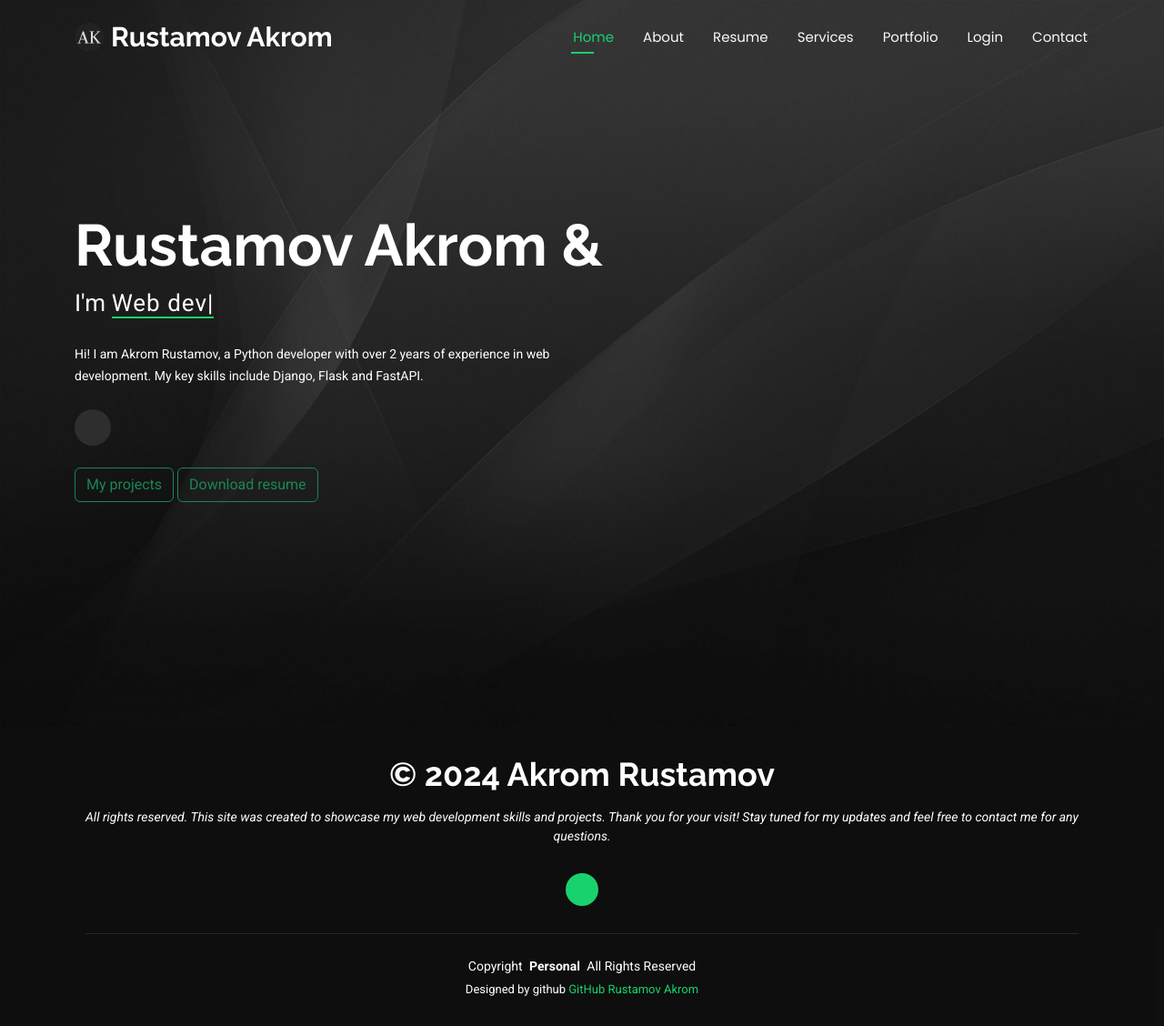
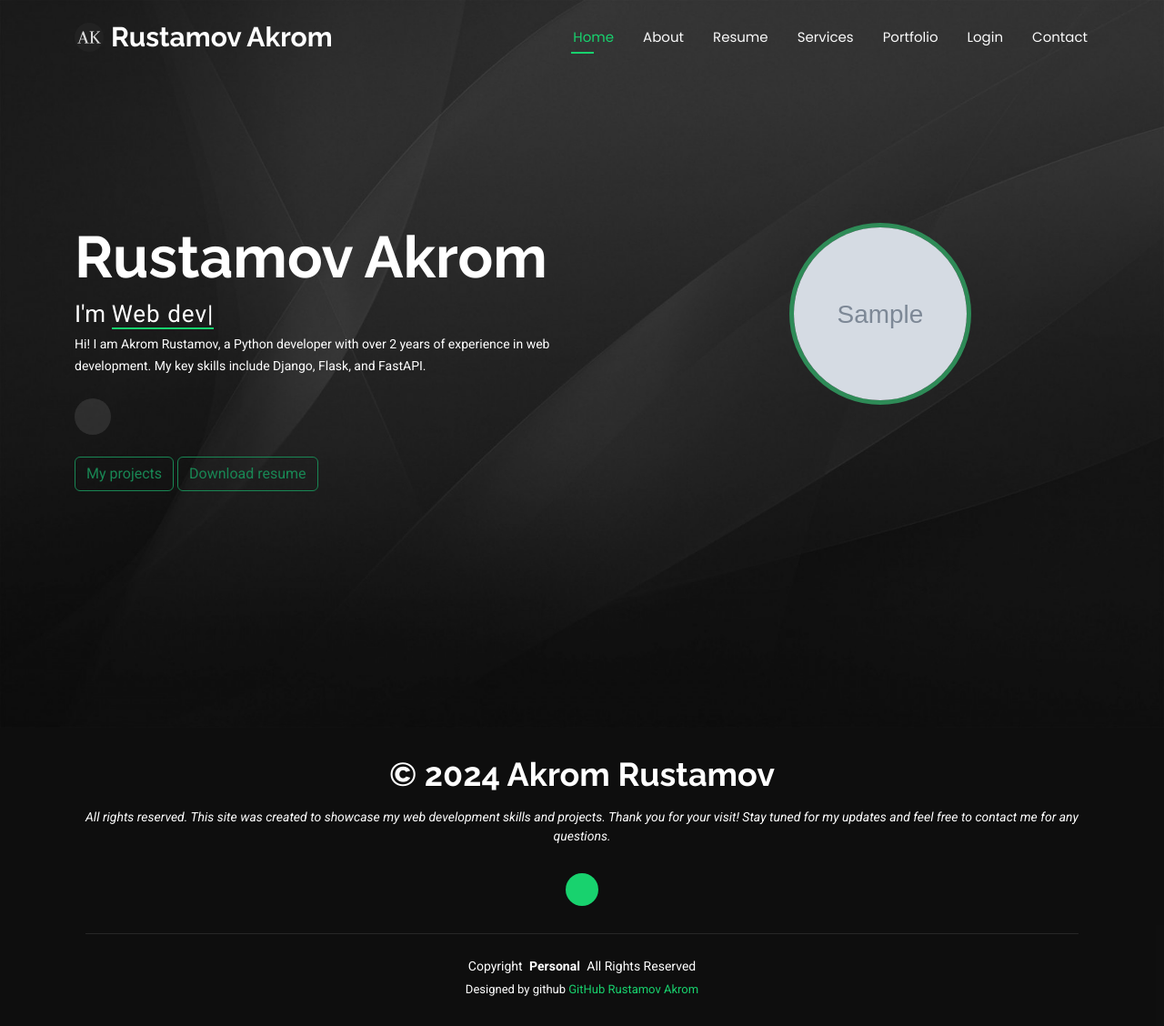
Before and after one commit to RustamovAkrom/portfolio-2, a Flask app: page /home in a window 1280 px wide. Shown: the whole page at 91% size. Run offline with Flask 3, Linux system fonts and the light colour scheme; tables that the repository leaves empty hold one stand-in row (values such as "Sample post"); grey boxes marked "Sample" are stand-in pictures; some libraries are stand-ins or nearby versions.

Commit message:
update home page

```diff
--- /dev/null
+++ b/app/routes/blog.py
@@ -0,0 +1,4 @@
+from flask import Blueprint, render_template
+
+
+dp = Blueprint("blog", __name__)
--- a/app/routes/site.py
+++ b/app/routes/site.py
@@ -21,12 +21,13 @@ def uploaded_file(filename):
 @htmx_route()
 def index():
     resume_data = Resume.query.first()
-
+    about_avatar_url = About.query.first()
     context = {
         "template_name": "site/index.html",
-        "template_title": "Rustamov Akrom",
+        # "template_title": "Rustamov Akrom",
         "template_body_class_name": "index",
         "resume": resume_data,
+        "about_avatar_url": about_avatar_url.avatar
     }
     return context
 
--- a/app/templates/base.html
+++ b/app/templates/base.html
@@ -12,7 +12,7 @@
   <meta name="author" content="Akrom Rustamov">
 
   <!-- Open graph -->
-  <meta property="og:title" content="Akrom Rustamov - Python Developer">
+  <meta property="og:title" content="Akrom Rustamov - Python Developer Portfolio">
   <meta property="og:description" content="Take a look at my projects and contact me for cooperation.">
   <meta property="og:image" content="{{ url_for('static', filename='asseets/img/portfolio-thumbnail.png') }}">
   <meta property="og:url" content="https://akromjonrustamov.pythonanywhere.com">
@@ -35,6 +35,8 @@
   <!-- Main CSS File -->
   <link href="{{ url_for('static', filename='assets/css/main.css') }}" rel="stylesheet">
 
+  {% block style %}
+  {% endblock %}
   <!-- =======================================================
   * Template Name: Personal
   * Template URL: https://bootstrapmade.com/personal-free-resume-bootstrap-template/
--- a/app/templates/site/index.html
+++ b/app/templates/site/index.html
@@ -1,27 +1,61 @@
+{% block style %}
+<style>
+  .avatar-wrapper {
+  display: flex;
+  justify-content: flex-end; /* Выравнивание аватара вправо */
+  align-items: center; /* Вертикальное выравнивание по центру */
+}
+
+.avatar-wrapper img {
+  width: 200px; /* Ширина аватара, при необходимости можно изменить */
+  height: 200px; /* Высота аватара, при необходимости можно изменить */
+  object-fit: cover; /* Обрезка изображения по форме круга */
+  border: 5px solid seagreen; /* Белая рамка вокруг аватара (при желании) */
+  margin-left: 70%;
+}
+</style>
+{% endblock %}
+
 <!-- Hero Section -->
 <section id="hero" class="hero section dark-background">
-  <img src="{{ url_for('static', filename='assets/img/index-bg.jpg') }}" alt="" data-aos="fade-in">
-  <div class="container" data-aos="zoom-out" data-aos-delay="100">
+  <img src="{{ url_for('static', filename='assets/img/index-bg.jpg') }}" alt="Background Image" data-aos="fade-in" class="img-fluid">
+
+  <div class="container d-flex align-items-center" data-aos="zoom-out" data-aos-delay="100">
+    <div class="col-md-6">
       {% if current_user.is_authenticated %}
         <h2>Welcome Akrom</h2>
       {% else %}
-    <h2>Rustamov Akrom &</h2>
+        <h2>Rustamov Akrom</h2>
       {% endif %}
-    <p>I'm <span class="typed" data-typed-items="Python developer, Web developer, Freelancer, Akrom">Photographer</span><span class="typed-cursor typed-cursor--blink"></span></p>
-    <div class="col-md-6 mt-4">
-      <small>Hi! I am Akrom Rustamov, a Python developer with over 2 years of experience in web development. My key skills include Django, Flask and FastAPI.</small>
-    </div>
-    <div class="social-links">
+
+      <p>
+        I'm <span class="typed" data-typed-items="Python developer, Web developer, Freelancer, Akrom">Photographer</span>
+        <span class="typed-cursor typed-cursor--blink"></span>
+      </p>
+
+      <small>Hi! I am Akrom Rustamov, a Python developer with over 2 years of experience in web development. My key skills include Django, Flask, and FastAPI.</small>
+
+      <div class="social-links mt-4">
         {% for social in socials() %}
-      <a href="{{ social.url }}"><i class="{{ social.style }}"></i></a>
+          <a href="{{ social.url }}" class="social-icon" target="_blank" rel="noopener noreferrer">
+            <i class="{{ social.style }}"></i>
+          </a>
         {% endfor %}
       </div>
+
       <div class="mt-4 mb-3">
-        <a  href="{{ url_for('site.portfolio') }}" class="btn btn-outline-success">My projects</a>
+        <a href="{{ url_for('site.portfolio') }}" class="btn btn-outline-success">My projects</a>
         {% if resume %}
-        <a  href="{{ url_for('site.download_resume', resume_id=resume.id) }}" class="btn btn-outline-success">Download resume</a>
+          <a href="{{ url_for('site.download_resume', resume_id=resume.id) }}" class="btn btn-outline-success">Download resume</a>
         {% endif %}
       </div>
     </div>
 
+    <!-- Avatar -->
+    <div class="col-lg-4 ml-auto">
+      <div class="avatar-wrapper">
+        <img src="{{ url_for('site.uploaded_file', filename=about_avatar_url) }}" class="img-fluid rounded-circle" alt="Akrom Rustamov - Python Developer">
+      </div>
+    </div>
+  </div>
 </section><!-- /Hero Section -->
```
Lines whose indentation alone changed are shown as unchanged.
